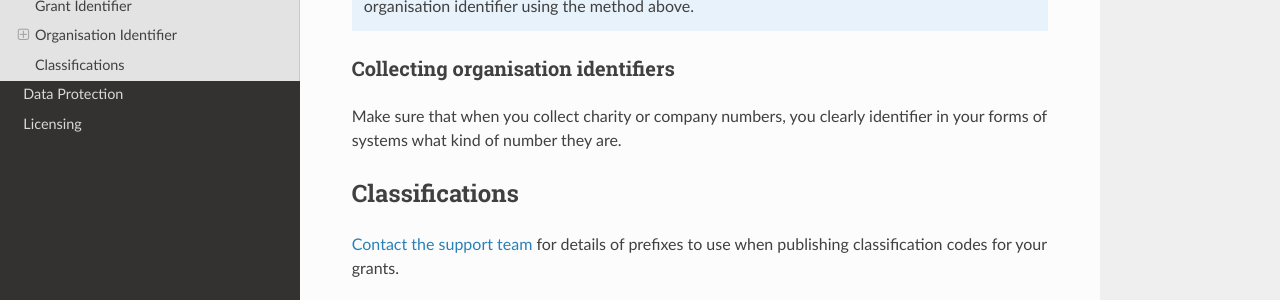
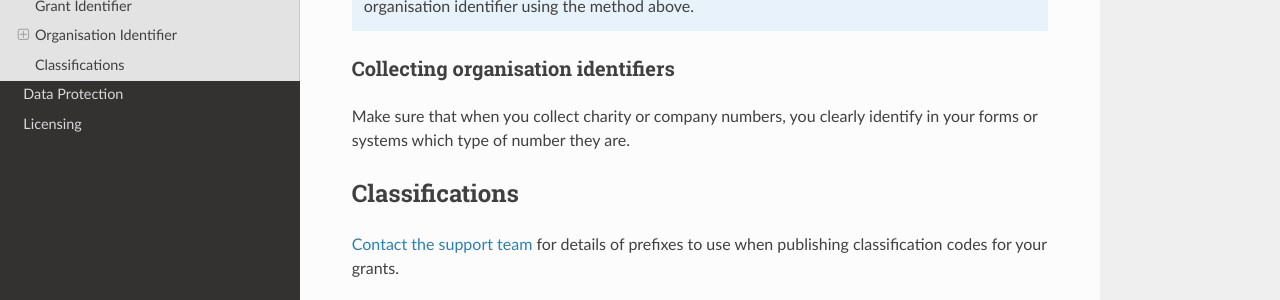
Before and after one commit to ThreeSixtyGiving/standard, a Sphinx documentation site: the page built from documentation/identifiers.md, in a window 1280 px wide and 900 px high, scrolled down 3419 px. Shown: the part 406-706 px from the top of the window. Built offline with Sphinx 7.4.7 and the Read the Docs theme 2.0.0, drawn with Linux system fonts in a browser that asks for light colours; pages that are not in the unit, such as notebooks, are missing from menus.

Commit message:
typos in last bit
and I think 'which type' rather than 'what kind' of number is more explicit as we're referring to either charity or company nums.

````diff
--- a/documentation/identifiers.md
+++ b/documentation/identifiers.md
@@ -154,7 +154,7 @@ If you do not have any external registration numbers for the organisation, use y
 
 ### Collecting organisation identifiers
 
-Make sure that when you collect charity or company numbers, you clearly identifier in your forms of systems what kind of number they are.
+Make sure that when you collect charity or company numbers, you clearly identify in your forms or systems which type of number they are.
 
 ```eval_rst
 .. _codes:
````
